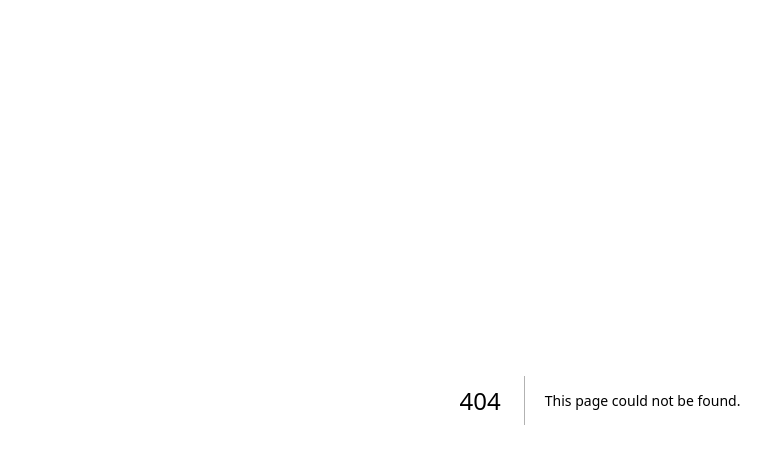
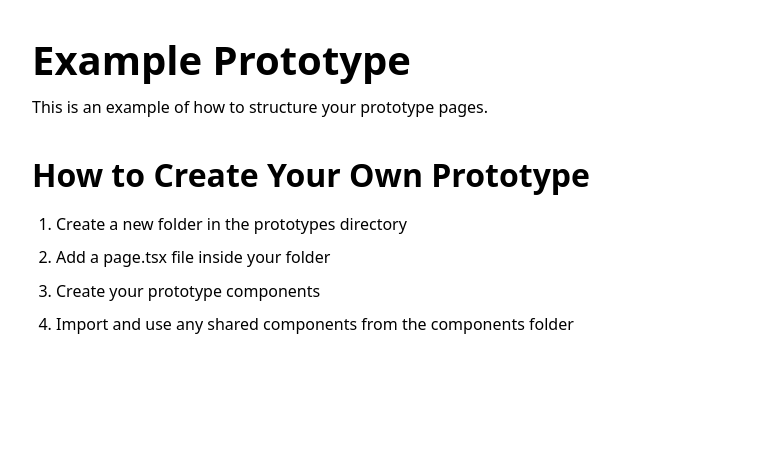
Before and after one commit to MD412/marc-prototype-home, a Next.js app: page /prototypes/example in a window 1280 px wide. Before the commit this address had no page. Shown: the top 464 px of the page, without its empty margins (40-811 px from the left). Built offline with nearby package versions, Linux system fonts and the light colour scheme.

Commit message:
Initial commit

```diff
--- /dev/null
+++ b/app/fonts.ts
@@ -0,0 +1,6 @@
+import { Instrument_Sans } from 'next/font/google';
+
+export const instrumentSans = Instrument_Sans({
+  subsets: ['latin'],
+  display: 'swap',
+});
--- a/app/globals.css
+++ b/app/globals.css
@@ -1,42 +1,93 @@
-:root {
-  --background: #ffffff;
-  --foreground: #171717;
-}
-
-@media (prefers-color-scheme: dark) {
-  :root {
-    --background: #0a0a0a;
-    --foreground: #ededed;
-  }
-}
-
-html,
-body {
-  max-width: 100vw;
-  overflow-x: hidden;
-}
-
-body {
-  color: var(--foreground);
-  background: var(--background);
-  font-family: Arial, Helvetica, sans-serif;
-  -webkit-font-smoothing: antialiased;
-  -moz-osx-font-smoothing: grayscale;
-}
-
+/* CSS Reset */
 * {
   box-sizing: border-box;
   padding: 0;
   margin: 0;
 }
 
+/* Design tokens */
+:root {
+  --max-width: 1200px;
+  --border-radius: 12px;
+
+  /* Colors */
+  --foreground-rgb: 0, 0, 0;
+  --background-rgb: 255, 255, 255;
+
+  /* Typography */
+  --font-mono: ui-monospace, Menlo, Monaco, "Cascadia Mono", "Segoe UI Mono",
+    "Roboto Mono", "Oxygen Mono", "Ubuntu Monospace", "Source Code Pro",
+    "Fira Mono", "Droid Sans Mono", "Courier New", monospace;
+}
+
+/* Dark mode overrides */
+@media (prefers-color-scheme: dark) {
+  :root {
+    --foreground-rgb: 255, 255, 255;
+    --background-rgb: 0, 0, 0;
+  }
+  html {
+    color-scheme: dark;
+  }
+}
+
+/* Basic document setup */
+html,
+body {
+  max-width: 100vw;
+  overflow-x: hidden;
+  font-family: system-ui, -apple-system, BlinkMacSystemFont, 'Segoe UI', Roboto,
+    'Helvetica Neue', Arial, sans-serif;
+  color: rgb(var(--foreground-rgb));
+  background: rgb(var(--background-rgb));
+  -webkit-font-smoothing: antialiased;
+  -moz-osx-font-smoothing: grayscale;
+}
+
+/* Basic element styles */
 a {
   color: inherit;
   text-decoration: none;
 }
 
-@media (prefers-color-scheme: dark) {
-  html {
-    color-scheme: dark;
-  }
+h1 {
+  font-size: 2.5rem;
+  font-weight: 700;
+  margin-bottom: 0.5rem;
 }
+
+h2 {
+  font-size: 2rem;
+  font-weight: 600;
+  margin-bottom: 0.5rem;
+}
+
+p {
+  line-height: 1.6;
+}
+
+.container {
+  max-width: var(--max-width);
+  margin: 0 auto;
+  padding: 2rem;
+}
+
+.grid {
+  display: grid;
+  grid-template-columns: repeat(auto-fill, minmax(300px, 1fr));
+  gap: 2rem;
+  margin-top: 2rem;
+}
+
+.card {
+  padding: 1.5rem;
+  border-radius: var(--border-radius);
+  background: rgba(0, 0, 0, 0.02);
+  border: 1px solid rgba(0, 0, 0, 0.1);
+  transition: all 0.2s ease;
+}
+
+.card:hover {
+  background: rgba(0, 0, 0, 0.04);
+  transform: translateY(-2px);
+}
--- /dev/null
+++ b/app/prototypes/_template/styles.module.css
@@ -0,0 +1,39 @@
+.container {
+  max-width: var(--max-width);
+  margin: 0 auto;
+  padding: 2rem;
+}
+
+.section {
+  margin-top: 2rem;
+}
+
+.list {
+  margin-top: 1rem;
+  margin-left: 1.5rem;
+  line-height: 1.6;
+}
+
+.list li {
+  margin-bottom: 0.5rem;
+}
+
+.imageExample {
+  margin: 2rem 0;
+  padding: 1.5rem;
+  background: rgba(0, 0, 0, 0.02);
+  border-radius: var(--border-radius);
+  border: 1px solid rgba(0, 0, 0, 0.1);
+}
+
+.code {
+  display: block;
+  margin: 1rem 0;
+  padding: 1rem;
+  background: rgba(0, 0, 0, 0.03);
+  border-radius: 6px;
+  font-family: var(--font-mono);
+  font-size: 0.9rem;
+  white-space: pre;
+  overflow-x: auto;
+}
--- /dev/null
+++ b/app/prototypes/example/page.tsx
@@ -0,0 +1,20 @@
+import styles from './styles.module.css';
+
+export default function ExamplePrototype() {
+  return (
+    <div className={styles.container}>
+      <h1>Example Prototype</h1>
+      <p>This is an example of how to structure your prototype pages.</p>
+
+      <div className={styles.section}>
+        <h2>How to Create Your Own Prototype</h2>
+        <ol className={styles.list}>
+          <li>Create a new folder in the prototypes directory</li>
+          <li>Add a page.tsx file inside your folder</li>
+          <li>Create your prototype components</li>
+          <li>Import and use any shared components from the components folder</li>
+        </ol>
+      </div>
+    </div>
+  );
+}
--- /dev/null
+++ b/app/prototypes/example/styles.module.css
@@ -0,0 +1,19 @@
+.container {
+  max-width: var(--max-width);
+  margin: 0 auto;
+  padding: 2rem;
+}
+
+.section {
+  margin-top: 2rem;
+}
+
+.list {
+  margin-top: 1rem;
+  margin-left: 1.5rem;
+  line-height: 1.6;
+}
+
+.list li {
+  margin-bottom: 0.5rem;
+}
--- /dev/null
+++ b/app/styles/home.module.css
@@ -0,0 +1,50 @@
+.container {
+  max-width: var(--max-width);
+  margin: 0 auto;
+  padding: 2rem;
+}
+
+.header {
+  margin-bottom: 2rem;
+}
+
+.header h1 {
+  font-size: 2.5rem;
+  font-weight: 700;
+}
+
+.grid {
+  display: grid;
+  grid-template-columns: repeat(auto-fill, minmax(300px, 1fr));
+  gap: 2rem;
+  margin-top: 2rem;
+}
+
+.card {
+  padding: 1.5rem;
+  border-radius: var(--border-radius);
+  background: rgba(0, 0, 0, 0.02);
+  border: 1px solid rgba(0, 0, 0, 0.1);
+  transition: all 0.2s ease;
+  text-decoration: none;
+  color: inherit;
+  cursor: pointer;
+  display: block;
+}
+
+.card:hover {
+  background: rgba(0, 0, 0, 0.04);
+  transform: translateY(-2px);
+}
+
+.card h3 {
+  margin-bottom: 0.5rem;
+  font-size: 1.25rem;
+  font-weight: 600;
+}
+
+.card p {
+  font-size: 0.9rem;
+  opacity: 0.8;
+  line-height: 1.6;
+}
```
Also changed, not shown: app/page.tsx (+36 -86 lines), app/prototypes/_template/page.tsx (added, +67 -0 lines), 1 other file (tests, documents, lock files or other folders).
